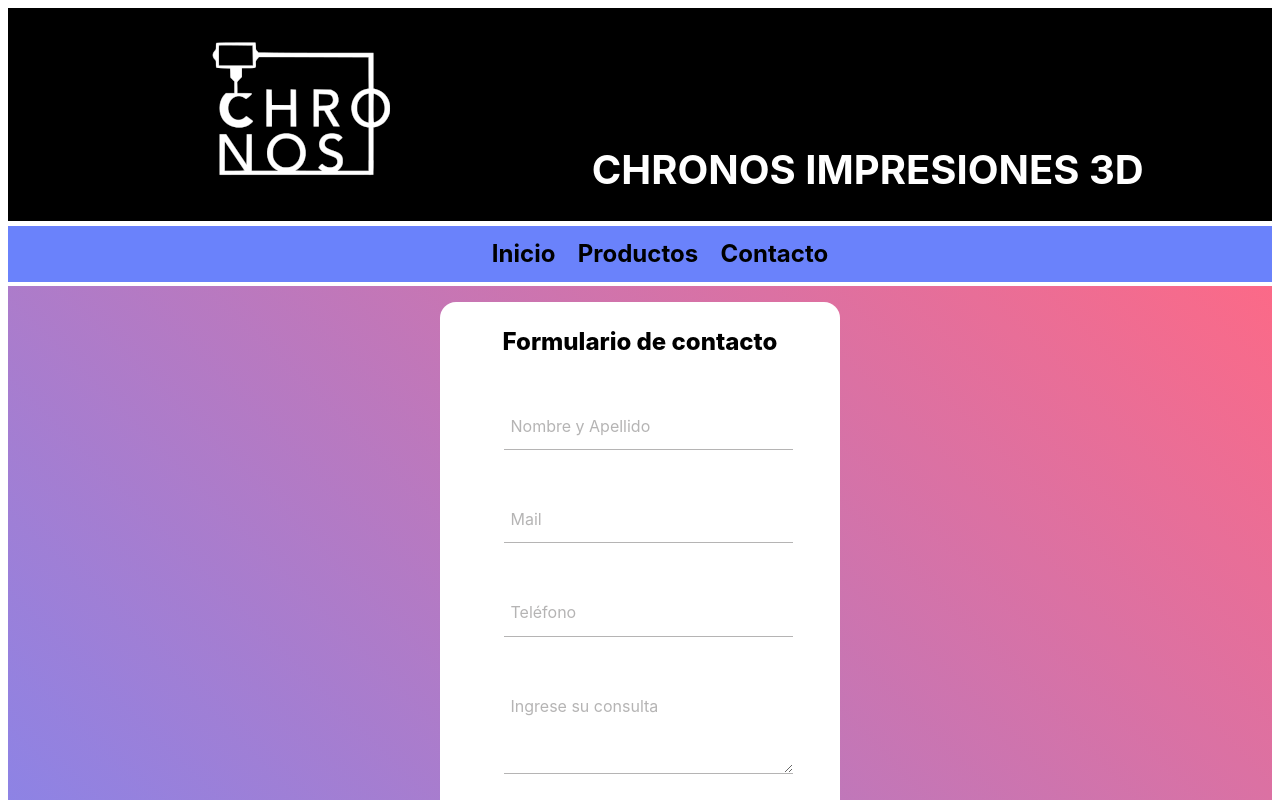
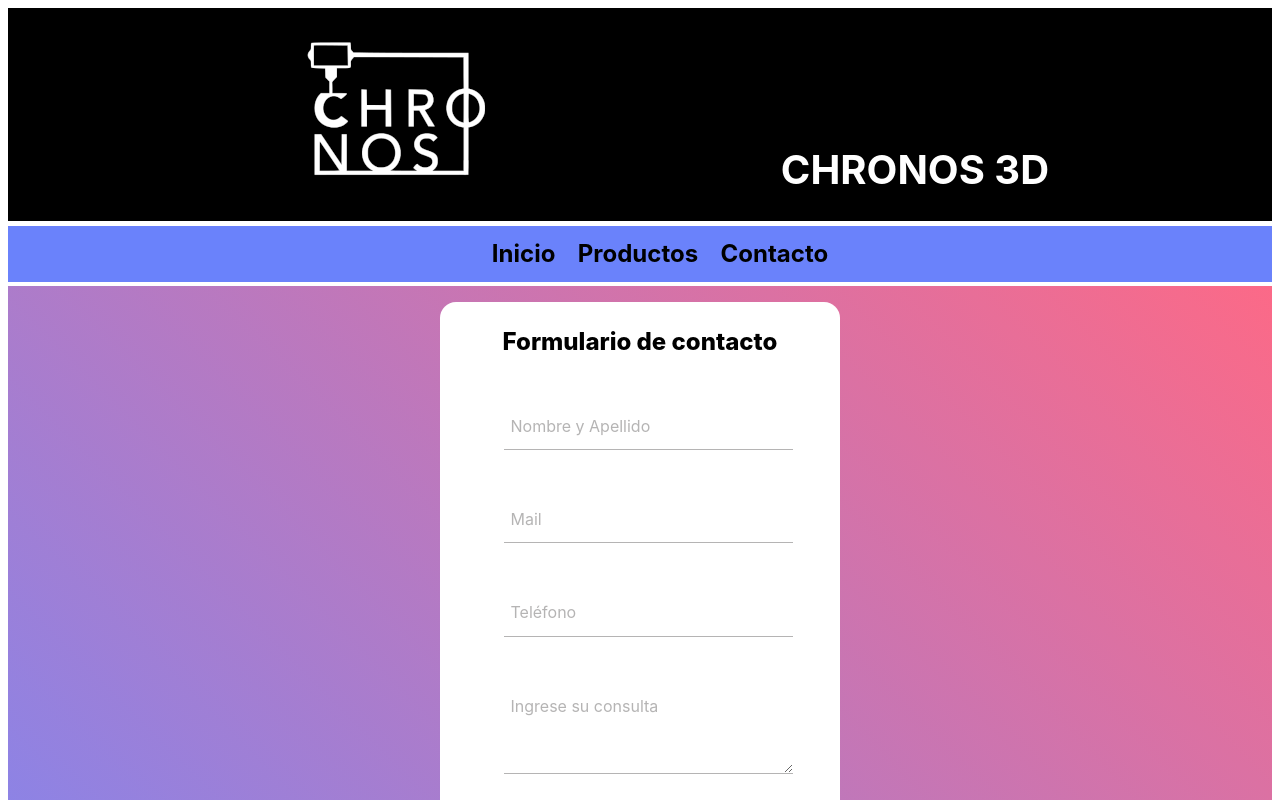
Before and after one commit to viglezziR/proyectoweb, a plain HTML site: page html3.html in a window 1280 px wide. Shown: the top 800 px of the page. Drawn offline with Linux system fonts and the light colour scheme.

Commit message:
mensage de prueba

```diff
--- a/html3.html
+++ b/html3.html
@@ -14,7 +14,7 @@
     <header class="encabezado">
         <figure><img src="images/logo.png" alt="logo-CHRONOS" class="images-responsive"></figure>
         <div>
-            <h1>CHRONOS IMPRESIONES 3D</h1>
+            <h1>CHRONOS 3D</h1>
         </div>
     </header>
 
```
